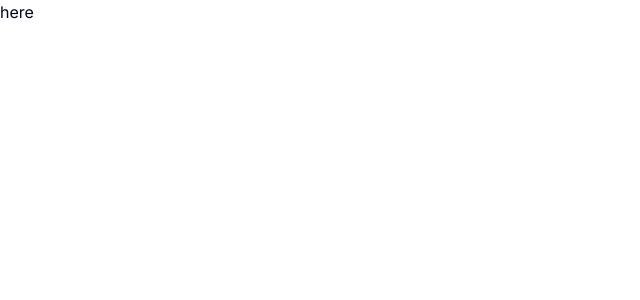
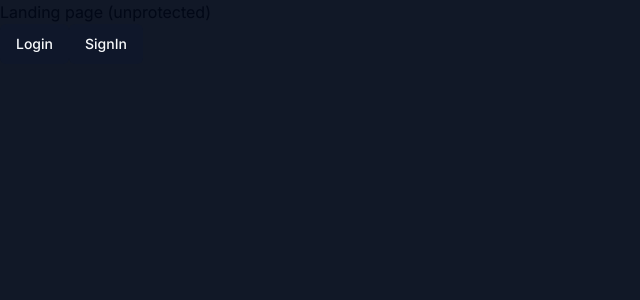
Before and after one commit to vedant343/OmniVerse.ai, a Next.js app: page / in a window 1280 px wide. Shown: the top 300 px of the page, without its empty margins (0-640 px from the left). Built offline with nearby package versions, Linux system fonts and the light colour scheme.

Commit message:
bugs and errors fixing

```diff
--- a/app/(dashboard)/(routes)/dashboard/page.tsx
+++ b/app/(dashboard)/(routes)/dashboard/page.tsx
@@ -4,7 +4,6 @@ const DashbaordPage = () => {
   return (
     <div>
       <p>Dashboard page (protected)</p>
-      <UserButton afterSignOutUrl="/" />
     </div>
   );
 };
--- a/app/(dashboard)/layout.tsx
+++ b/app/(dashboard)/layout.tsx
@@ -1,14 +1,15 @@
 import Navbar from "@/components/navbar";
-import { Sidebar } from "@/components/sidebar";
+//import { Sidebar } from "@/components/sidebar";
 
-const DashboardLayout = () => {
+const DashboardLayout = ({ children }: { children: React.ReactNode }) => {
   return (
     <div className="h-full relative">
-      <div className="hidden h-full md:flex md:w-72 md:flex-col md:fixed md:inset-y-0 z-80 bg-gray-900">
-        <Sidebar />
+      <div className="hidden h-full md:flex md:w-72 md:flex-col md:fixed md:inset-y-0 z-80 bg-blue-700 text-white">
+        hello sidebar
       </div>
       <main className="md:pl-72 pb-10">
         <Navbar />
+        {children}
       </main>
     </div>
   );
--- /dev/null
+++ b/app/(landing)/error.tsx
@@ -0,0 +1,9 @@
+"use client";
+
+import { Empty } from "@/components/ui/empty";
+
+const Error = () => {
+  return <Empty label="Something went wrong." />;
+};
+
+export default Error;
--- /dev/null
+++ b/app/(landing)/layout.tsx
@@ -0,0 +1,9 @@
+const LandingLayout = ({ children }: { children: React.ReactNode }) => {
+  return (
+    <main className="h-full bg-[#111827] overflow-auto">
+      <div className="mx-auto max-w-screen-xl h-full w-full">{children}</div>
+    </main>
+  );
+};
+
+export default LandingLayout;
--- /dev/null
+++ b/app/(landing)/page.tsx
@@ -0,0 +1,20 @@
+import { Button } from "@/components/ui/button";
+import Link from "next/link";
+
+const LandingPage = () => {
+  return (
+    <div>
+      Landing page (unprotected)
+      <div>
+        <Link href="/sign-up">
+          <Button>Login</Button>
+        </Link>
+        <Link href="sign-in">
+          <Button>SignIn</Button>
+        </Link>
+      </div>
+    </div>
+  );
+};
+
+export default LandingPage;
--- a/app/layout.tsx
+++ b/app/layout.tsx
@@ -17,7 +17,7 @@ export default function RootLayout({
 }>) {
   return (
     <ClerkProvider>
-      <html lang="en">
+      <html lang="en" suppressHydrationWarning>
         <body className={inter.className}>{children}</body>
       </html>
     </ClerkProvider>
--- a/app/page.tsx
+++ /dev/null
@@ -1,12 +0,0 @@
-// import { Button } from "@/components/ui/button";
-
-import { Sidebar } from "@/components/sidebar";
-
-// import Image from "next/image";
-export default function Home() {
-  return (
-    <div className="h-screen">
-      <a href="/dashboard">here</a>
-    </div>
-  );
-}
--- a/components/navbar.tsx
+++ b/components/navbar.tsx
@@ -1,6 +1,7 @@
 import { Button } from "@/components/ui/button";
 import { Menu } from "lucide-react";
 import MobileSidebar from "./mobile-sidebar";
+import { UserButton } from "@clerk/nextjs";
 
 const Navbar = () => {
   return (
@@ -9,6 +10,9 @@ const Navbar = () => {
       <Button variant="ghost" size="icon" className="md:hidden">
         <Menu />
       </Button>
+      <div className="flex w-full justify-end">
+        <UserButton afterSignOutUrl="/" />
+      </div>
     </div>
   );
 };
```
